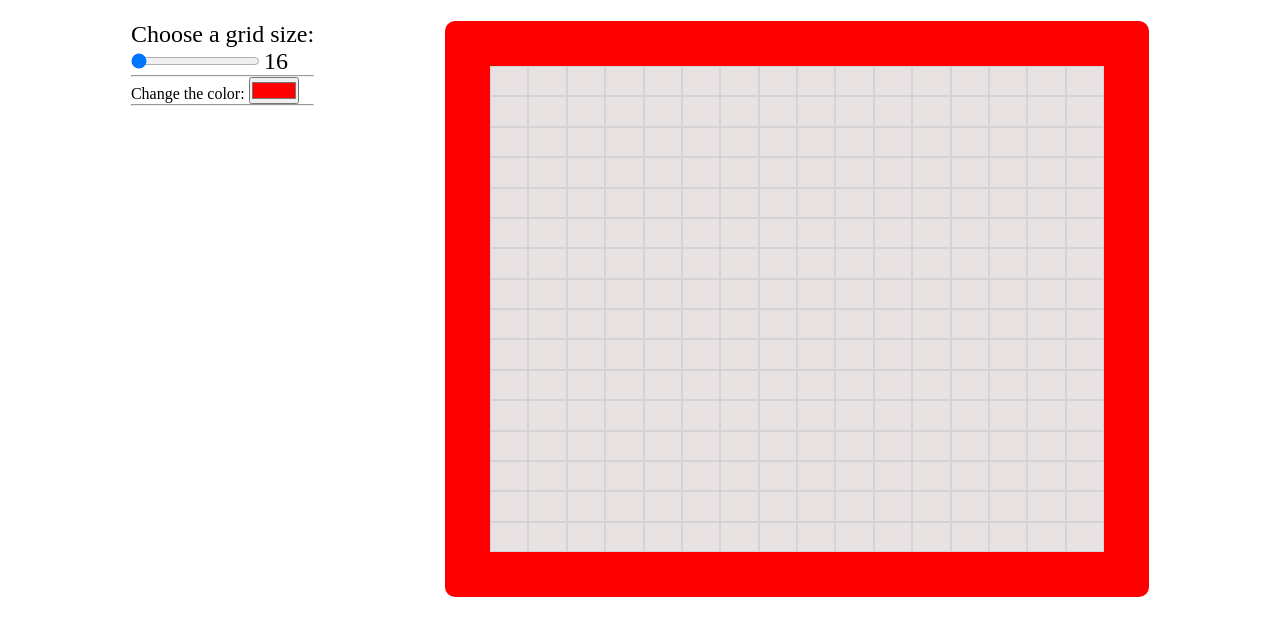
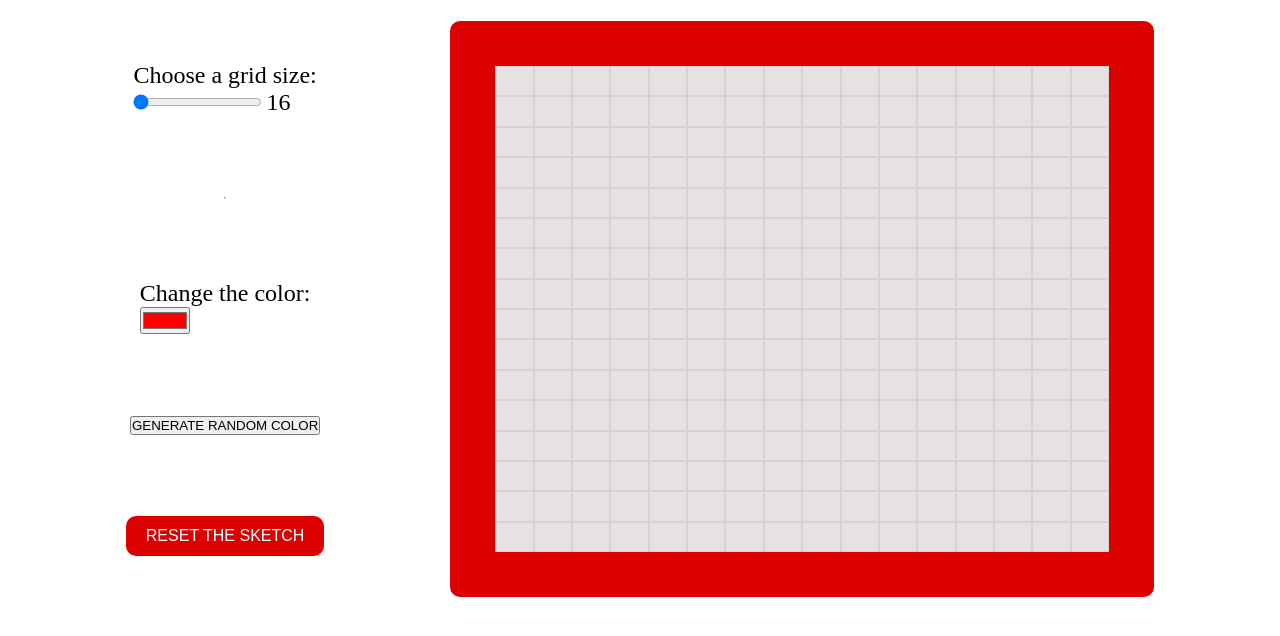
Before and after one commit to chaudhryna/etch-a-sketch, a plain HTML site: page index.html in a window 1280 px wide. Shown: the part 82-718 px from the top of the page. Drawn offline with Linux system fonts and the light colour scheme.

Commit message:
Random color works

```diff
--- a/index.html
+++ b/index.html
@@ -31,8 +31,14 @@
                 </div>
                 <hr>
                 <div>
-                    <label for="color">Change the color: </label>
-                    <input type="color" id="color" name="color" value="#ff0000"><hr>
+                    <label for="color" class="color">Change the color: </label><br>
+                    <input type="color" id="color" name="color" value="#ff0000">
+                </div>
+                <div>
+                    <button class="random-color">GENERATE RANDOM COLOR</button>
+                </div>
+                <div>
+                    <button type="button" id="reset">RESET THE SKETCH</button>
                 </div>
             </section>
             <div id="container"></div>
--- a/script.js
+++ b/script.js
@@ -2,11 +2,26 @@ const container = document.querySelector('#container');
 const price = document.querySelector('#size');
 const output = document.querySelector('.grid-size');
 const color = document.querySelector('#color');
+const reset = document.querySelector('#reset');
+const randomColor = document.querySelector('.random-color');
 
 output.textContent = size.value;
+let randomColorChoice = false;
 
+const randomizer = () => {
+    return (
+        '#' +
+        Math.floor(Math.random() * 16777215)
+            .toString(16)
+            .padStart(6, '0')
+            .toUpperCase()
+    );
+};
+
+// Resets the grid and creates new grid based on grid size
 function generateGrid(gridSize) {
     container.innerHTML = '';
+    randomColorChoice = false;
     container.style.gridTemplateColumns = `repeat(${gridSize}, 1fr)`;
     for (let i = 0; i < gridSize * gridSize; i++) {
         const box = document.createElement('div');
@@ -14,23 +29,38 @@ function generateGrid(gridSize) {
         container.appendChild(box);
     }
 }
-// TODO setup selector to allow user to change the grid size from 16 to 100
+// Beginning grid
+generateGrid(16);
 
+// Event listeners
+// Checks for random color selection and sets random color to true
+randomColor.addEventListener('click', () => {
+    randomColorChoice = true;
+    console.log(randomizer());
+})
+
+color.addEventListener('click', () => {
+    randomColorChoice = false;
+})
+
+// Checks for a change in grid sizen from range input and regenerates grid
 size.addEventListener('input', () => {
     let gridSize = size.value;
     output.textContent = gridSize;
     generateGrid(gridSize);
 });
 
-color.addEventListener('input', () => {
-    console.log(color.value);
+reset.addEventListener('click', () => {
+    let gridSize = size.value;
+    generateGrid(gridSize);
 })
 
-generateGrid(16)
-
-// Event listener
+// Checks for 'hover' over the grid and changes the color of each div
 container.addEventListener('mouseover', (e) => {
     if (e.target.classList.contains('square')) {
         e.target.style.backgroundColor = color.value;
+        if (randomColorChoice === true) {
+            e.target.style.backgroundColor = randomizer();
+        }
     }
 });
--- a/style.css
+++ b/style.css
@@ -20,7 +20,7 @@ header {
     background-color: rgb(231, 225, 225);
     width: 55vw;
     height: 45vw;
-    border: 45px solid red;
+    border: 45px solid rgba(220, 0, 0, 1);
     border-radius: 10px;
     display: grid;
 }
@@ -29,8 +29,27 @@ header {
     border: 1px solid lightgrey;
 }
 
+.tools {
+    display: flex;
+    flex-direction: column;
+    justify-content: space-around;
+    align-items: center;
+}
+
 .slider label,
-.slider output {
+.slider output,
+.color {
     padding: 2em 0;
     font-size: 1.5rem;
 }
+
+#reset {
+    border: 0;
+    line-height: 2.5;
+    padding: 0 20px;
+    font-size: 1rem;
+    text-align: center;
+    color: #fff;
+    border-radius: 10px;
+    background-color: rgba(220, 0, 0, 1);
+}
```
